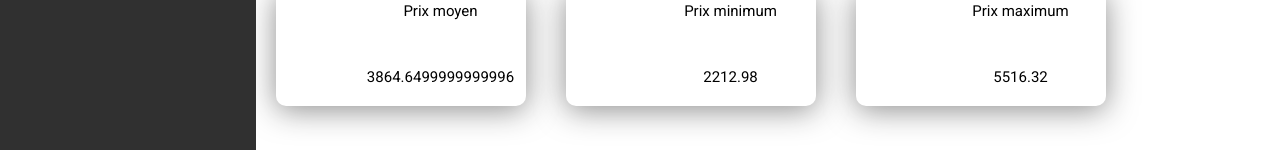
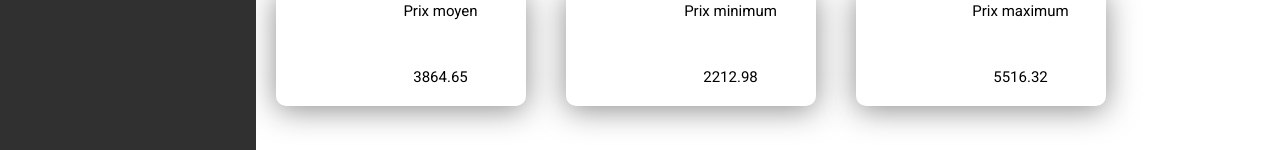
Before and after one commit to robinhotton/projet-fil-rouge_ib-formation, a React (Create React App) app: page /admin in a window 1280 px wide. Shown: the part 594-744 px from the top of the page. Built offline with nearby package versions, Linux system fonts and the light colour scheme; data requests are answered from the project's data file.

Commit message:
fix: moy avec trop de nombres après la virgule :bug:

```diff
--- a/src/components/adminCard/AdminCardsCategorie.tsx
+++ b/src/components/adminCard/AdminCardsCategorie.tsx
@@ -33,7 +33,7 @@ const AdminCardsCategorie: React.FC<AdminCardsCategorieProps> = ({
           prestation.tauxHoraire * prestation.tempsPrestation! +
           prestation.prixMateriel!)
     );
-    return moy / prestations.length;
+    return +(moy / prestations.length).toFixed(2);
   };
 
   const prixMin = (): number => {
```
